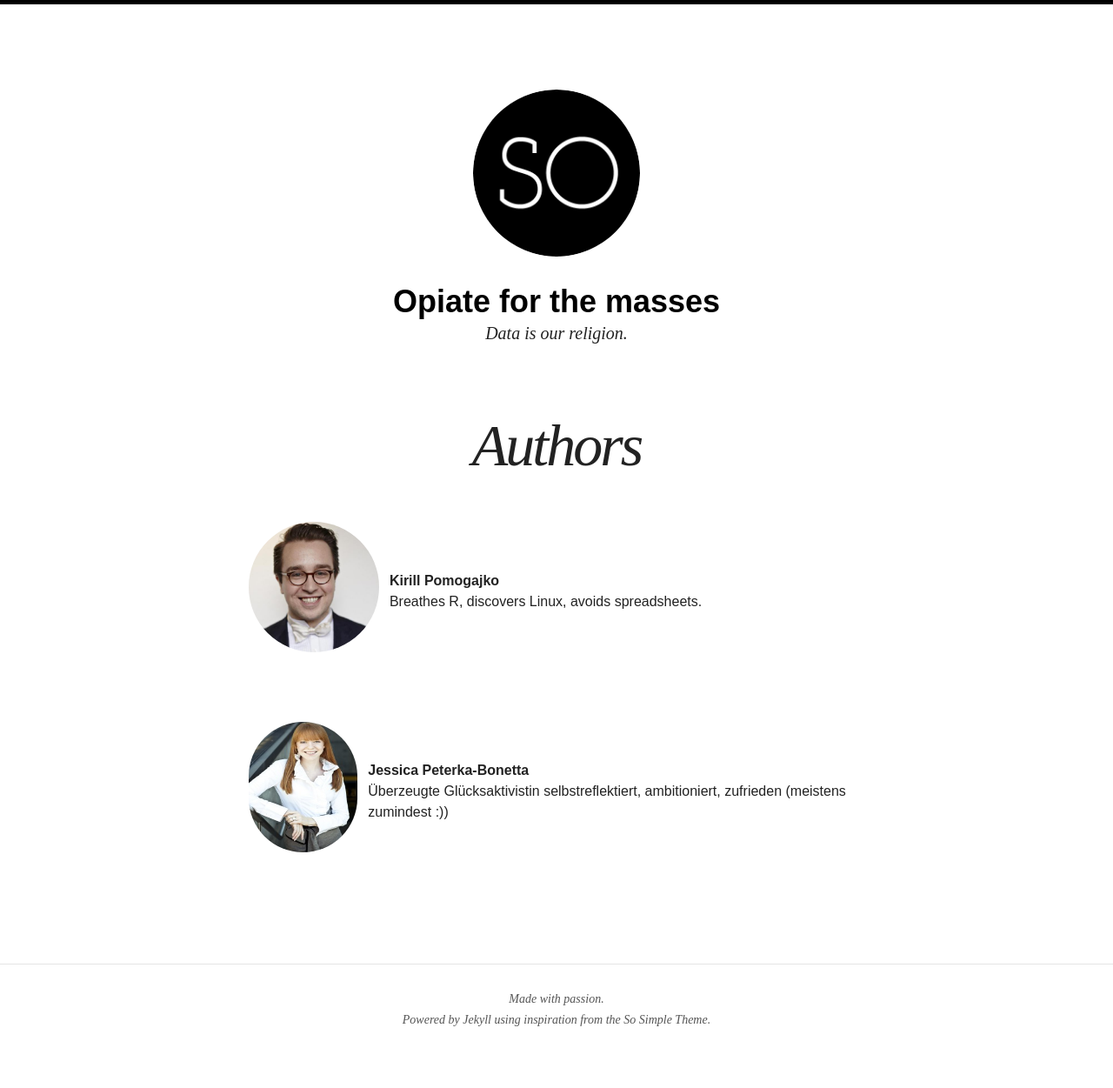
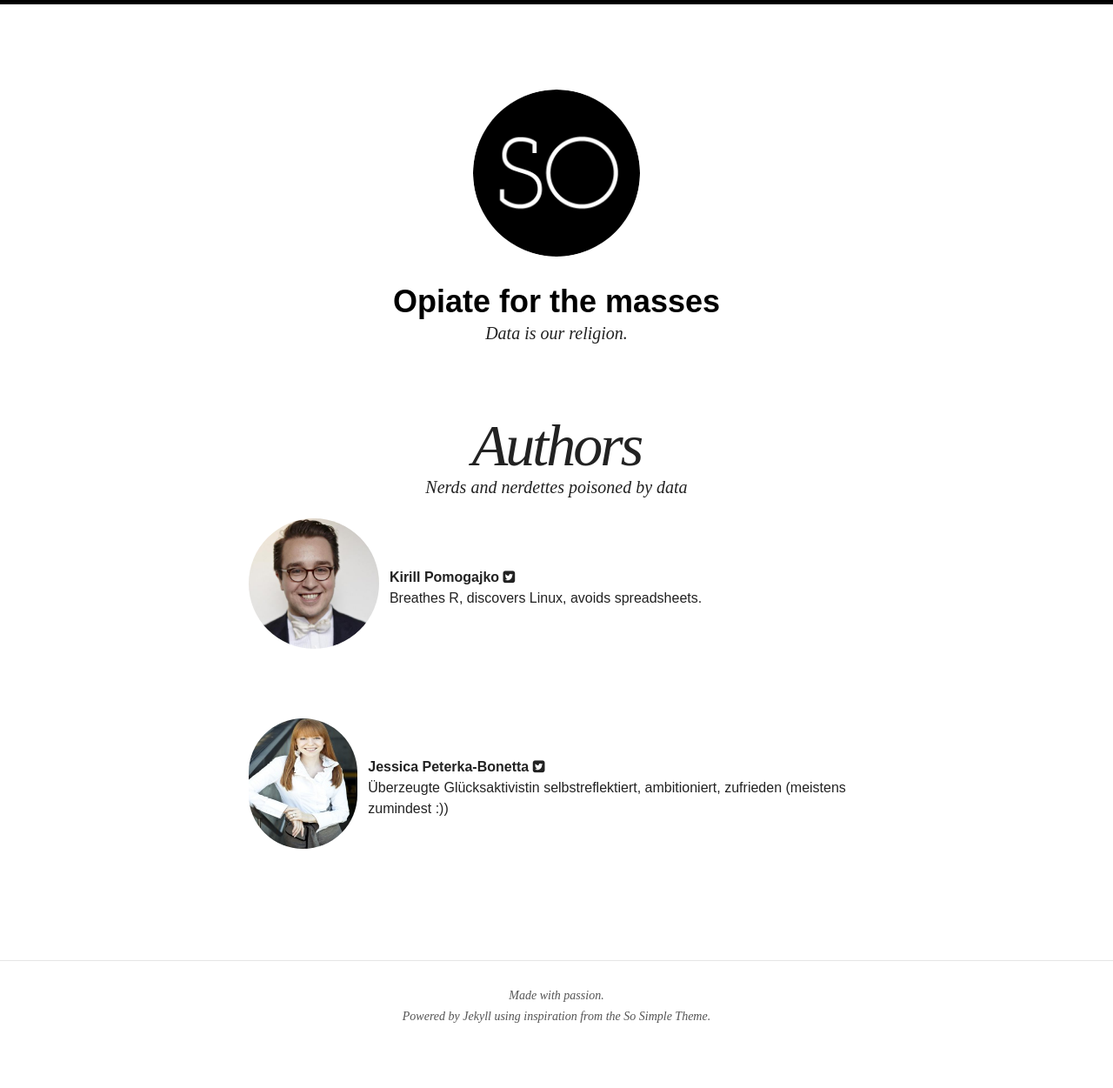
Before and after one commit to Quiri/quiri.github.io, a Jekyll site: the page built from authors/index.md, in a window 1280 px wide. Shown: the whole page at 87% size. Built offline with Jekyll 4.4.1, drawn with Linux system fonts in a browser that asks for light colours; nearby versions of some CDN libraries.

Commit message:
added page excerpt, twitter link for authors

```diff
--- a/_layouts/page.html
+++ b/_layouts/page.html
@@ -16,7 +16,8 @@
     {% if page.image.feature %}<img src="{{ site.url }}/images/{{ page.image.feature }}" class="entry-feature-image" alt="{{ page.title }}" {% if site.logo == null %}style="margin-top:0;"{% endif %}>{% if page.image.credit %}<p class="image-credit">Photo Credit: <a href="{{ page.image.creditlink }}">{{ page.image.credit }}</a></p>{% endif %}{% endif %}
     <div class="entry-wrapper">
       <header class="entry-header">
-        <h1 class="entry-title">{% if page.headline %}{{ page.headline }}{% else %}{{ page.title }}{% endif %}</h1>
+        <h1 class="entry-title animated fadeIn">{% if page.headline %}{{ page.headline }}{% else %}{{ page.title }}{% endif %}</h1>
+        <h3 class="site-description animated fadeIn">{% if page.excerpt %}{{ page.excerpt }}{% endif %}</h3>
       </header>
       <div class="entry-content">
         {{ content }}
--- a/_sass/_page.scss
+++ b/_sass/_page.scss
@@ -58,19 +58,20 @@ span + .entry-title {
 .entry-title {
 	font-family: $alt-font;
 	font-style: italic;
-	@include font-size(36,yes,36);
+	@include font-size(36,no,36);
 	font-weight: 400;
 	line-height: 1;
+	margin-bottom: 0;
 	letter-spacing: -3px;
 	a {
 		color: $black;
 		text-decoration: underline;
 	}
 	@include media($medium) {
-		@include font-size(52,yes,54);
+		@include font-size(52,no,54);
 	}
 	@include media($large) {
-		@include font-size(68,yes,72);
+		@include font-size(68,no,72);
 	}
 }
 
@@ -82,6 +83,9 @@ span + .entry-title {
 	margin-bottom: 3em;
 	padding-right: $gutter;
 	padding-left: $gutter;
+	.site-description{
+		text-align: center;
+	}
 }
 
 /* page/post meta content (date, author, etc) */
--- a/authors/index.md
+++ b/authors/index.md
@@ -1,11 +1,9 @@
 ---
 layout: page
 title: Authors
-excerpt: "Nerd and nerdettes poisoned by data"
+excerpt: "Nerds and nerdettes poisoned by data"
 search_omit: true
 ---
-
-<h3> {{ site.excerpt }} </h3>
 {% for a in site.data.authors %}
 {% assign author = a[1] %}
 <div class="authorinfo">
@@ -15,8 +13,10 @@ search_omit: true
           <img src="{{ site.url }}/images/{{ author.avatar }}" class="bio-photo" alt="{{ author.name }} bio photo">
 {% endif %}
 
-<span><b>{{ author.name }}</b><br>{{ author.bio}}</span>
-
+<span><b>{{ author.name }}</b>
+  <a href="https://twitter.com/{{ author.twitter }}" title="Follow me on Twitter" itemprop="Twitter"><i class="fa fa-twitter-square"></i></a>
+<br>{{ author.bio}}
+</span>
 </div>
 
 <br>
```
